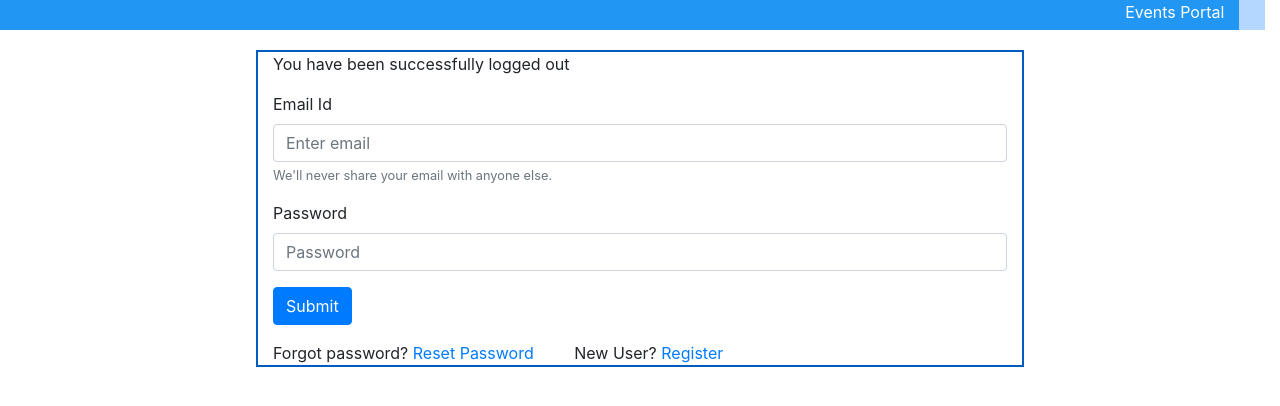
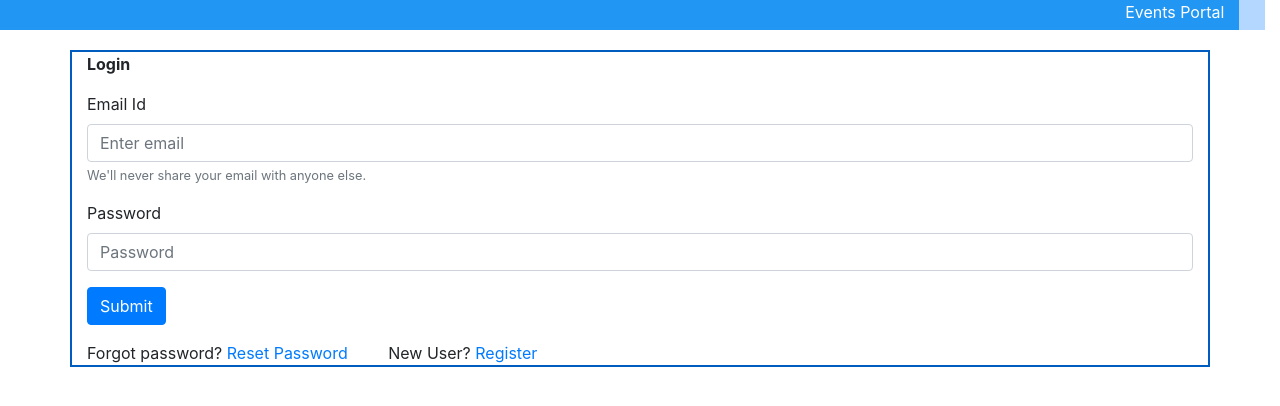
Before and after one commit to tksundar/ffl, a Django app: page /events/logout in a window 1280 px wide. Shown: the top 406 px of the page. Run offline with Django 3.2, Linux system fonts and the light colour scheme; some libraries are stand-ins or nearby versions.

Commit message:
layout change to upload media

```diff
--- a/events/templates/events/login.html
+++ b/events/templates/events/login.html
@@ -2,10 +2,10 @@
 {% block title %} Login {% endblock %}
 {% block content %}
     <p style="margin-top: 50px"></p>
-    <div class="container" style="width: 60% ;border-color:#005cbf;border-width: 2px;border-style: solid">
-        <div style="width: 50% ">
+    <div class="container" style="width: 100% ;border-color:#005cbf;border-width: 2px;border-style: solid">
+        <div style="width: 100% ">
             {% if not err %}
-                <span style="text-align: left;margin-left: 2%;margin-top: 2%">   Login </span>
+                <span style="text-align: left;margin-top: 2%"><b>Login</b></span>
             {% else %}
                 {{ err }}
             {% endif %}
--- a/events/templates/events/new_user.html
+++ b/events/templates/events/new_user.html
@@ -7,7 +7,7 @@
 {#        <h5>REC 76-80 events Portal</h5>#}
 {#    </div>#}
     <p style="margin-top: 30px"></p>
-    <div class="container" style="width: 50%;border-color:#005cbf;border-width: 2px;border-style: solid">
+    <div class="container" style="width: 100%;border-color:#005cbf;border-width: 2px;border-style: solid">
         <p style="color: #ff0000">{{ err }}</p>
         <div style="text-align: left;">
                  <form action="{% url 'events:new_user' %}" method="post">
--- a/events/views.py
+++ b/events/views.py
@@ -488,7 +488,7 @@ def create_csv(request, columns_list, obj, filename):
 
 def logout(request):
     request.session.clear()
-    return render(request, 'events/login.html', {'user': None, 'err': 'You have been successfully logged out'})
+    return render(request, 'events/login.html', {'user': None})
 
 
 def register_again(request, event_id):
```
